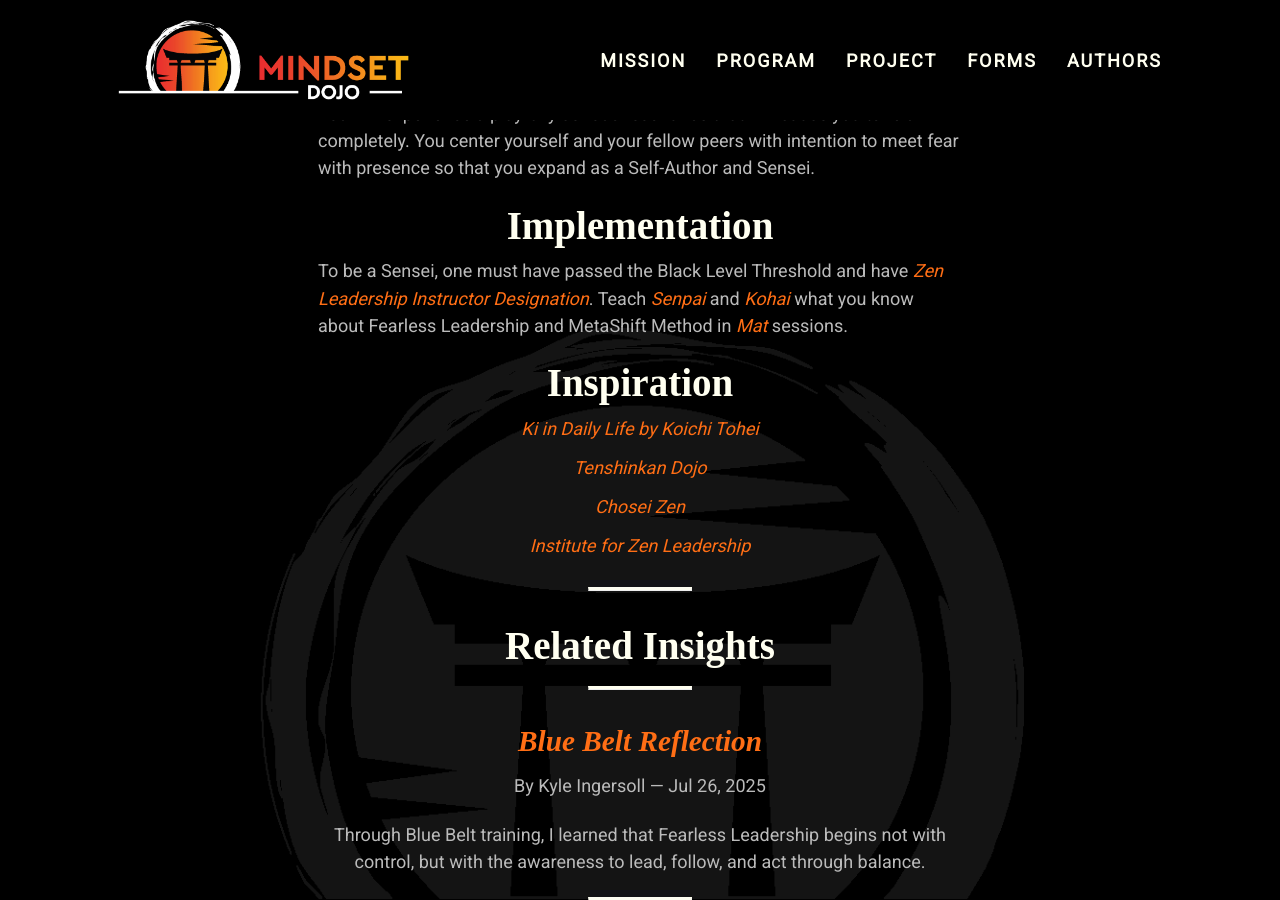
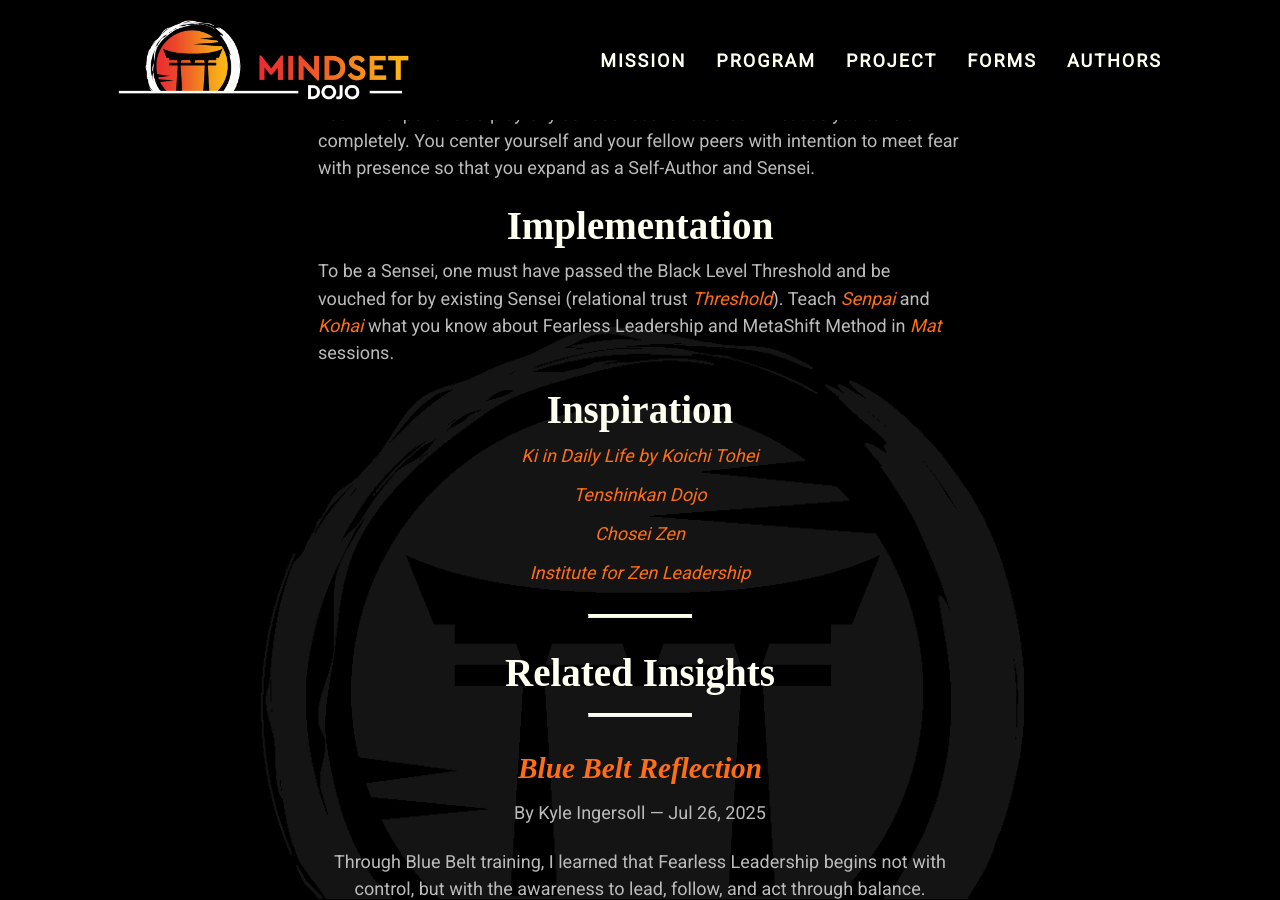
Before and after one commit to mindset-dojo/mindset-dojo.github.io, a Jekyll site: the page built from _forms/sensei.md, in a window 1280 px wide and 900 px high, scrolled down 343 px. Built offline with Jekyll 4.4.1, drawn with Linux system fonts in a browser that asks for light colours; some web fonts are replaced.

Commit message:
refactor: allow decentralized spread through relational trust

```diff
--- a/_forms/sensei.md
+++ b/_forms/sensei.md
@@ -21,7 +21,7 @@ You will experience a playfully serious resonance that will cause you to relax c
 
 ## Implementation
 
-To be a Sensei, one must have passed the Black Level Threshold and have [Zen Leadership Instructor Designation](https://zenleader.global/programs/coachinstructor/zlinstructor). Teach [Senpai](../senpai/) and [Kohai](../kohai/) what you know about Fearless Leadership and MetaShift Method in [Mat](../mat/) sessions.
+To be a Sensei, one must have passed the Black Level Threshold and be vouched for by existing Sensei (relational trust [Threshold](../threshold)). Teach [Senpai](../senpai/) and [Kohai](../kohai/) what you know about Fearless Leadership and MetaShift Method in [Mat](../mat/) sessions.
 
 ## Inspiration
 
```
